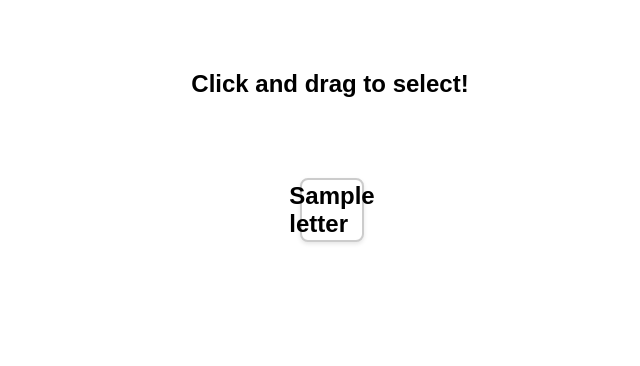
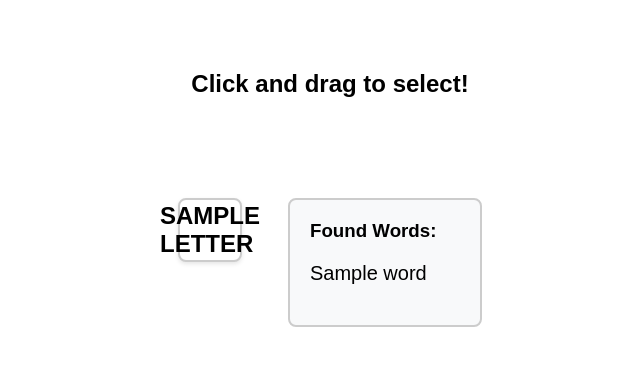
Before and after one commit to CyanIce7/SquaredleSolver, a Flask app: template templates/grid.html in a window 1280 px wide. Shown: the top 366 px of the page, without its empty margins (310-950 px from the left). Run offline with Flask 3, Linux system fonts and the light colour scheme; the template is opened without the code that fills it: most values are stand-ins (such as "Sample title", 1, 10 or a date in 2020).

Commit message:
word checking
now you can input a word from the grid and it will tell you whether it is a valid word or not

```diff
--- a/app.py
+++ b/app.py
@@ -1,21 +1,20 @@
 from flask import Flask, render_template, request, jsonify
-import random
-import string
+from solver import SquaredleGraph, generate_trie, find_word
 
 app = Flask(__name__)
 
 grid_size = 3
 
-SQUAREDLE_GRID = [["U", "T", "S"],
-                  ["D", "H", "E"],
-                  ["R", "O", "N"]]
+SQUAREDLE_GRID = [["u", "t", "s"],
+                  ["d", "h", "e"],
+                  ["r", "o", "n"]]
 
-# Create a 4x4 grid where each cell holds a random uppercase letter
 server_grid = [
     [{'letter': SQUAREDLE_GRID[i][j], 'active': 0} for j in range(grid_size)]
     for i in range(grid_size)
 ]
 
+stored_words = []
 
 @app.route('/')
 def index():
@@ -54,5 +53,26 @@ def clear_grid():
     return jsonify({'status': 'success'})
 
 
+@app.route('/submit_word', methods=['POST'])
+def submit_word():
+    data = request.get_json()
+    word = data.get('word', '').strip()
+    print(word)
+
+    # Store the word if it is longer than 1 letter and not a duplicate
+    if len(word) > 1 and word not in stored_words and find_word(word, trie):
+        stored_words.append(word)
+
+    # Reset all cells to inactive
+    for r in range(grid_size):
+        for c in range(grid_size):
+            server_grid[r][c]['active'] = 0
+
+    # Send the updated list of words back to JavaScript
+    return jsonify({'status': 'success', 'words': stored_words})
+
+
 if __name__ == '__main__':
+    squaredle_graph = SquaredleGraph(SQUAREDLE_GRID)
+    trie = generate_trie()
     app.run(debug=True)
--- a/solver.py
+++ b/solver.py
@@ -155,11 +155,11 @@ def generate_trie():
 
     return trie
 
-def find_word(word: str):
+def find_word(word: str, trie: Trie) -> bool:
     """
     Return whether this word exists in the grid.
     """
-    pass
+    return trie.search(word)
 
 
 SQUAREDLE_GRID = [["u", "t", "s"],
--- a/templates/grid.html
+++ b/templates/grid.html
@@ -88,18 +88,40 @@
             color: #333;
             letter-spacing: 4px; /* Spaces the letters out a bit */
         }
+
+        /* New container to hold the grid and the list side-by-side */
+        .main-content {
+            display: flex;
+            flex-direction: row;
+            gap: 50px;
+            align-items: flex-start;
+            margin-top: 20px;
+        }
+
+        /* Updated styles for the word list on the side */
+        #word-list-container {
+            min-width: 150px;
+            padding: 20px;
+            background-color: #f8f9fa;
+            border: 2px solid #ccc;
+            border-radius: 8px;
+            text-align: left;
+        }
+
+        #word-list-container h3 {
+            margin-top: 0;
+        }
     </style>
 </head>
 <body>
     <h2>Click and drag to select!</h2>
 
-    <!-- New element to display the current sequence of letters -->
     <div id="word-display"></div>
 
-    <div class="grid-wrapper">
+    <!-- New wrapper to position items side-by-side -->
+    <div class="main-content">
 
         <div class="grid-wrapper">
-        <!-- SVG overlay for the drawing line -->
             <svg id="line-svg">
                 <polyline id="selection-line"></polyline>
             </svg>
@@ -110,11 +132,23 @@
                         <div class="cell {% if grid[r][c].active == 1 %}active{% endif %}"
                              data-row="{{ r }}"
                              data-col="{{ c }}">
-                        {{ grid[r][c].letter }}
+                            {{ grid[r][c].letter.upper() }}
                         </div>
                     {% endfor %}
                 {% endfor %}
             </div>
+        </div>
+
+        <!-- The word list is now a sibling to the grid wrapper -->
+        <div id="word-list-container">
+            <h3>Found Words:</h3>
+            <ul id="word-list" style="list-style-type: none; padding: 0; font-size: 20px;">
+                {% for word in words %}
+                    <li>{{ word }}</li>
+                {% endfor %}
+            </ul>
+        </div>
+
     </div>
 
     <script>
@@ -225,15 +259,35 @@
             if (isDragging) {
                 isDragging = false;
 
+                // Capture the word before clearing the display
+                const finalWord = wordDisplay.textContent;
+
+                // Clear the UI
                 document.querySelectorAll('.cell').forEach(c => c.classList.remove('active'));
                 selectedPath = [];
+                updateLine();
+                wordDisplay.textContent = '';
 
-                updateLine();
-                updateWordDisplay(); // Clear the word when mouse is released
-
-                fetch('/clear_grid', {
-                    method: 'POST'
-                }).catch(error => console.error('Error:', error));
+                // Send the completed word to the server
+                fetch('/submit_word', {
+                    method: 'POST',
+                    headers: { 'Content-Type': 'application/json' },
+                    body: JSON.stringify({ word: finalWord })
+                })
+                .then(response => response.json())
+                .then(data => {
+                    if (data.status === 'success') {
+                        // Completely rebuild the word list based on Python's memory
+                        const wordListElement = document.getElementById('word-list');
+                        wordListElement.innerHTML = '';
+                        data.words.forEach(w => {
+                            const li = document.createElement('li');
+                            li.textContent = w;
+                            wordListElement.appendChild(li);
+                        });
+                    }
+                })
+                .catch(error => console.error('Error:', error));
             }
         });
     </script>
--- a/trie.py
+++ b/trie.py
@@ -71,6 +71,7 @@ class Trie:
         """
         curr = self.root
         letter_index = 0
+        key = key.lower()
         for c in key:
             if c == "?":
                 potential_letters = []
```
Lines whose indentation alone changed are shown as unchanged.
